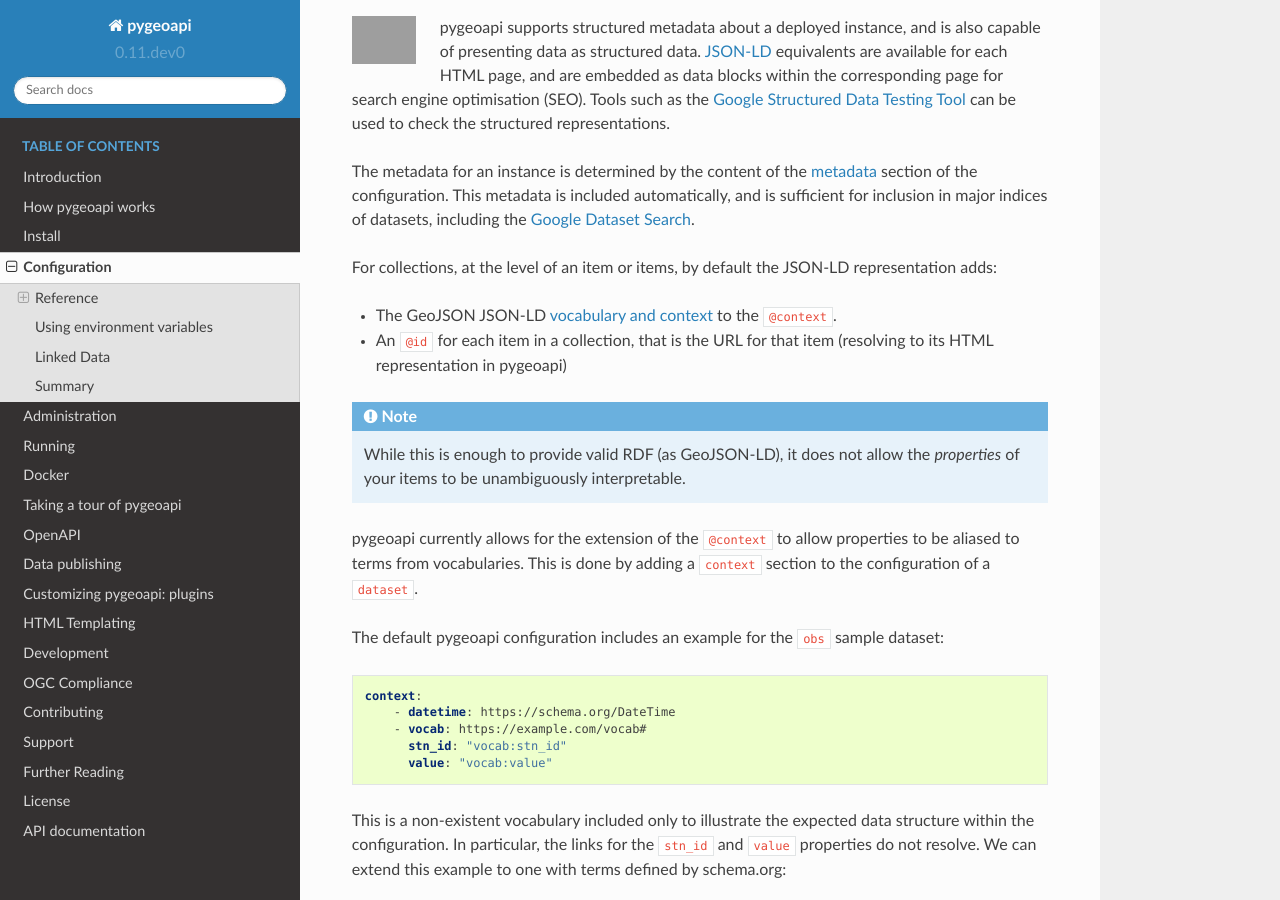
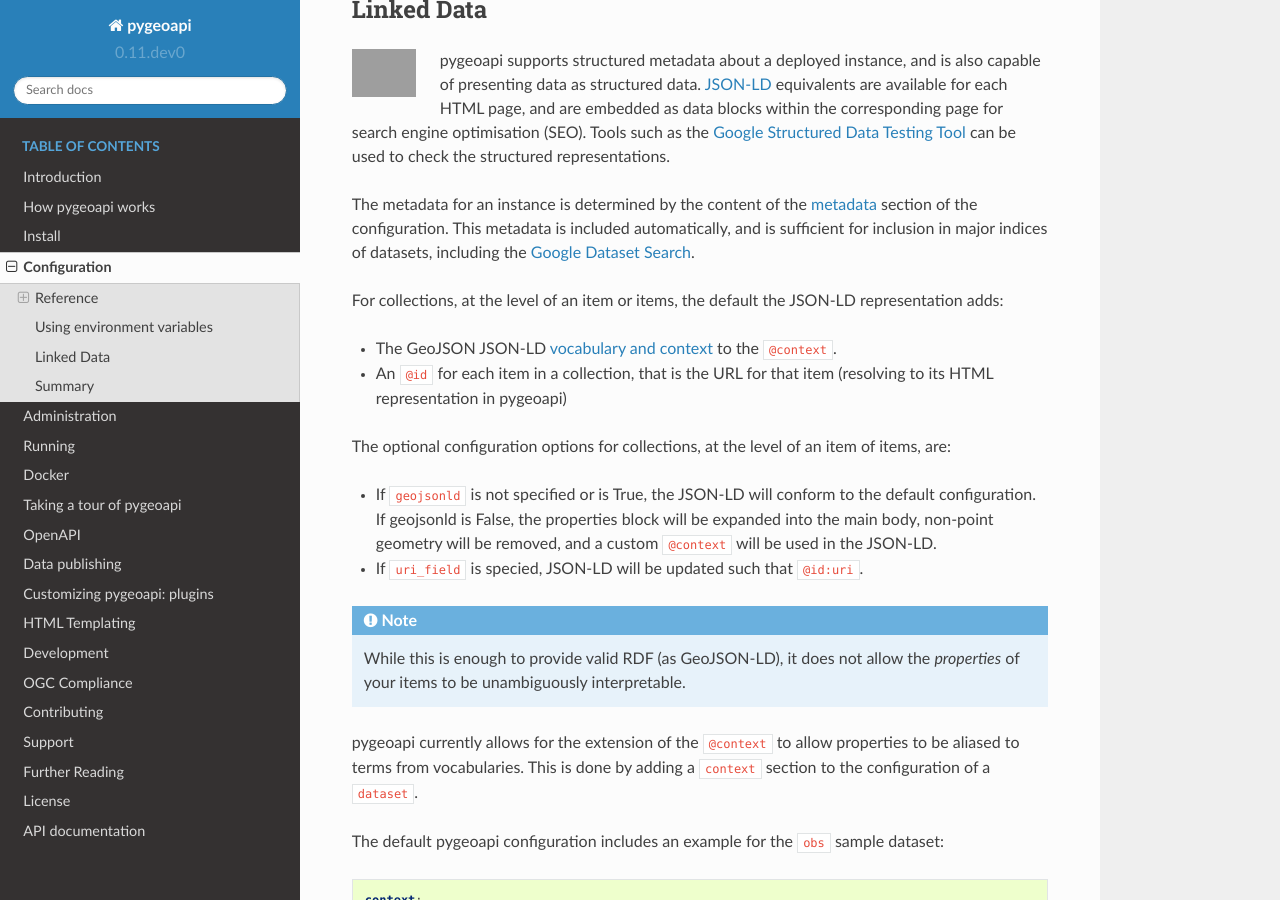
Before and after one commit to geopython/pygeoapi, a Sphinx documentation site: the page built from docs/source/configuration.rst, in a window 1280 px wide and 900 px high, scrolled down 4254 px. Built offline with Sphinx 7.4.7 and the Read the Docs theme 2.0.0, drawn with Linux system fonts in a browser that asks for light colours; some of the changed text lies outside the part shown; grey boxes are pictures that could not be loaded.

Commit message:
Update configuration.rst

```diff
--- a/docs/source/configuration.rst
+++ b/docs/source/configuration.rst
@@ -147,6 +147,7 @@ default.
           keywords:  # list of related keywords
               - observations
               - monitoring
+          geojsonld: True # use default geojsonld behavior (see Linked Data section)
           context:  # linked data configuration (see Linked Data section)
               - datetime: https://schema.org/DateTime
               - vocab: https://example.com/vocab#
@@ -175,6 +176,7 @@ default.
                 name: CSV
                 data: tests/data/obs.csv  # required: the data filesystem path or URL, depending on plugin setup
                 id_field: id  # required for vector data, the field corresponding to the ID
+                uri_field: uri # opetional field corresponding to the Uniform Resource Identifier (see Linked Data section)
                 time_field: datetimestamp  # optional field corresponding to the temporal property of the dataset
                 title_field: foo # optional field of which property to display as title/label on HTML pages
                 format:  # optional default format
@@ -232,11 +234,16 @@ The metadata for an instance is determined by the content of the `metadata`_ sec
 This metadata is included automatically, and is sufficient for inclusion in major indices of datasets, including the
 `Google Dataset Search`_.
 
-For collections, at the level of an item or items, by default the JSON-LD representation adds:
+For collections, at the level of an item or items, the default the JSON-LD representation adds:
 
 - The GeoJSON JSON-LD `vocabulary and context <https://geojson.org/geojson-ld/>`_ to the ``@context``.
 - An ``@id`` for each item in a collection, that is the URL for that item (resolving to its HTML representation
   in pygeoapi)
+
+The optional configuration options for collections, at the level of an item of items, are:
+
+- If ``geojsonld`` is not specified or is True, the JSON-LD will conform to the default configuration. If geojsonld is False, the properties block will be expanded   into the main body, non-point geometry will be removed, and a custom ``@context`` will be used in the JSON-LD.
+- If ``uri_field`` is specied, JSON-LD will be updated such that ``@id:uri``.
 
 .. note::
    While this is enough to provide valid RDF (as GeoJSON-LD), it does not allow the *properties* of your items to be
```
